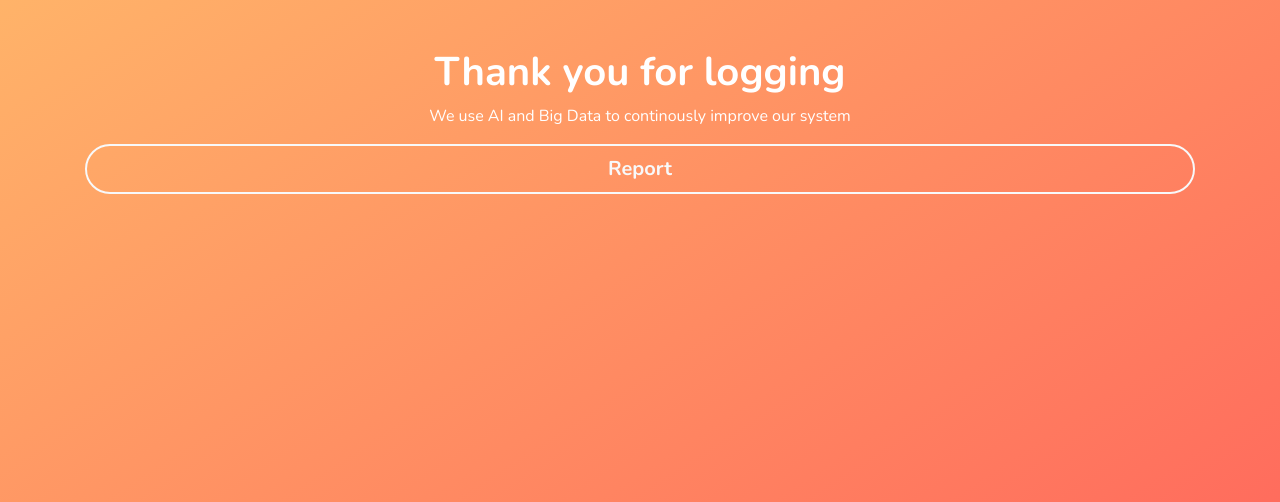
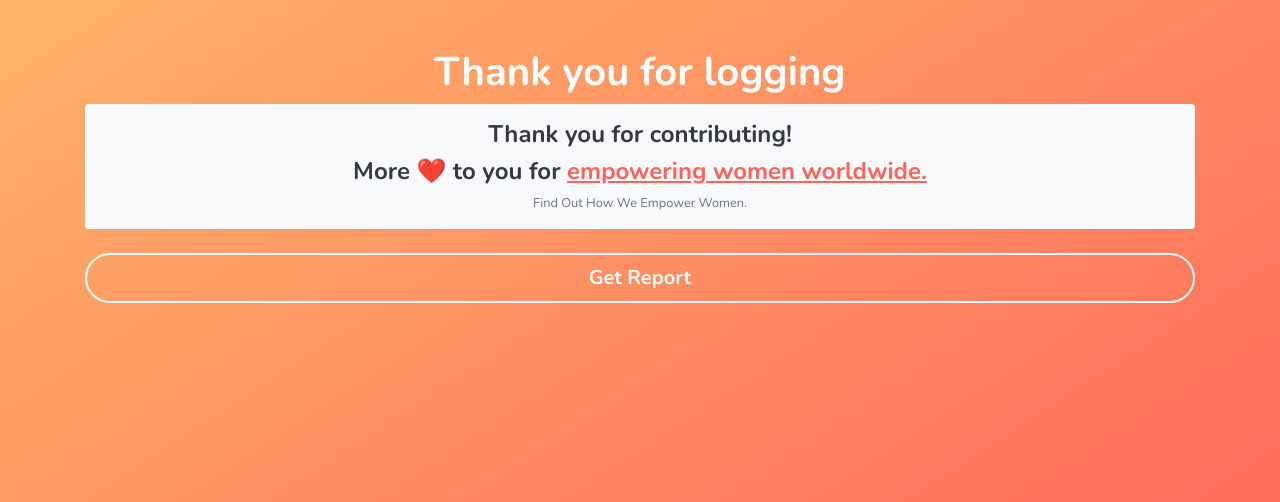
Before and after one commit to shirleneliew/tender_elion, a Django app: page /symptom/result in a window 1280 px wide. Shown: the top 502 px of the page. Run offline with Django 3.2, Linux system fonts and the light colour scheme; some libraries are stand-ins or nearby versions.

Commit message:
upated thank you page 🙏

```diff
--- a/tender/userflow/templates/userflow/base.html
+++ b/tender/userflow/templates/userflow/base.html
@@ -27,7 +27,11 @@
     color: white;
     padding: 3em 0px;
   }
-
+  .accent {
+    color: #FF615B ;
+    /*border-bottom: 3px ridge #FF615B ;*/
+    text-decoration: underline;
+  }
   .btn {
     border-radius: 50px;
     font-weight: 700;
--- a/tender/userflow/templates/userflow/symptom/result.html
+++ b/tender/userflow/templates/userflow/symptom/result.html
@@ -1,24 +1,28 @@
 {% extends './../base.html' %}
 
 {% block content %}
-  <div class="symptom">
-    <div class="text-center">
+<div class="symptom">
+  <div class="text-center">
 
-      <h1>
-        Thank you for logging
-      </h1>
+    <h1>
+      Thank you for logging
+    </h1>
 
 
-      <div class='background-light'>
-
-      <p>We use AI and Big Data to continously improve our system</p>
+  </div>
+    <div class='bg-light text-dark text-center rounded p-3 mb-4'>
+      <h4>Thank you for contributing!</h4>
+      <h4>More ❤️ to you for <span class="accent">
+        empowering women worldwide.
+      </span></h4>
+      <p class='m-0 small'>
+        <a href="#" class="text-decoration-none text-muted" >Find Out How We Empower Women.</p>
       </div>
-
-    </div>
-
+      </p>
 
     <a href="{% url 'userflow:report' %}" type="submit" class="btn  btn-lg btn-outline btn-outline-light btn-block">
-      Report
+      Get Report
     </a>
-  </div>
+
+</div>
 {% endblock %}
```
